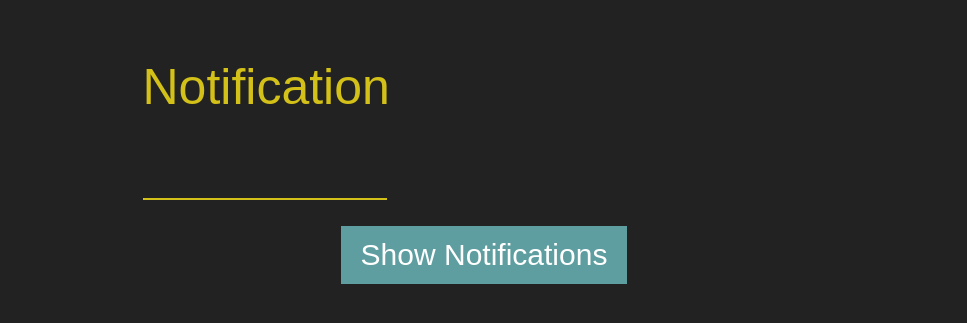
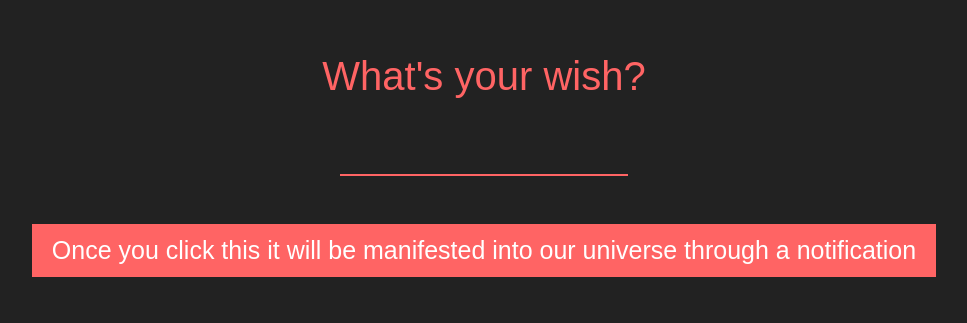
Before and after one commit to JuanBarrera0305/WebNotifications, a plain HTML site: page notifications.html in a window 1280 px wide. Shown: the part 233-556 px from the top of the page, without its empty margins (156-1123 px from the left). Drawn offline with Linux system fonts and the light colour scheme.

Commit message:
fixed index and css bug

```diff
--- a/css/styles.css
+++ b/css/styles.css
@@ -5,31 +5,31 @@ body {
     justify-content: center;
     align-items: center;
     min-height: 100vh;
-    background-color:#222222;
-  }
+    background-color: #222222;
+}
 
 .input-container {
-    color:rgb(211, 192, 24);
-    font-size: 50px;
-    position: center;
+    color: rgb(255, 100, 100); /* Changed color to red */
+    font-size: 40px; /* Adjusted font size */
+    text-align: center; /* Centered text */
 }
 
 .input-container:focus-within {
-    font-size: 25px;
+    font-size: 30px; /* Reduced font size when focused */
     transition: 0.2s;
 }
 
 .input-text {
-    width: 30%;
-    padding: 12px 20px;
-    margin: 0px 0;
-    outline:0;
+    width: 50%; /* Increased width */
+    padding: 10px; /* Adjusted padding */
+    margin: 10px 0; /* Adjusted margin */
+    outline: 0;
     border: none;
-    border-bottom: 2px solid rgb(211, 192, 24);
-    background-color:transparent;
-    color:rgb(211, 192, 24);
-    font-size: 50px;
-    position: center;
+    border-bottom: 2px solid rgb(255, 100, 100); /* Changed border color to red */
+    background-color: transparent;
+    color: rgb(255, 100, 100); /* Changed text color to red */
+    font-size: 40px; /* Adjusted font size */
+    text-align: center; /* Centered text */
     transition: 0.2s;
 }
 
@@ -37,20 +37,21 @@ body {
     width: 70%;
     padding: 12px 20px;
     margin: 8px 0;
-    outline:0;
-    border-bottom: 2px solid rgb(211, 192, 24);
-    background-color:transparent;
-    font-size: 75px;
+    outline: 0;
+    border-bottom: 2px solid rgb(255, 100, 100); /* Changed border color to red */
+    background-color: transparent;
+    font-size: 60px; /* Increased font size when focused */
     transition: 0.2s;
 }
 
 .notification-button {
-    color:white;
+    color: white;
     padding: 12px 20px;
-    margin: 8px 0;
-    outline:0;
-    border:none;
-    background-color:cadetblue;
-    font-size:30px;
-    position:center;
+    margin: 20px 0; /* Adjusted margin */
+    outline: 0;
+    border: none;
+    background-color: rgb(255, 100, 100);
+    font-size: 25px; /* Reduced font size */
+    text-align: center; /* Centered text */
+    cursor: pointer; /* Added cursor style */
 }
--- a/notifications.html
+++ b/notifications.html
@@ -10,14 +10,14 @@
     <body>
         <!-- Input Container -->
         <div class="input-container">
-            Notification
+            What's your wish?
             <br>
             <input type="text" id="notifSub" class="input-text">
         </div>
         <br>
         <!-- Notification Container -->
         <div class="notification-container">
-            <button class="notification-button" onClick="showNotification()">Show Notifications</button>
+            <button class="notification-button" onClick="showNotification()">Once you click this it will be manifested into our universe through a notification</button>
         </div>
     </body>
 </html>
```
Also changed, not shown: index.html (+6 -1 lines).
